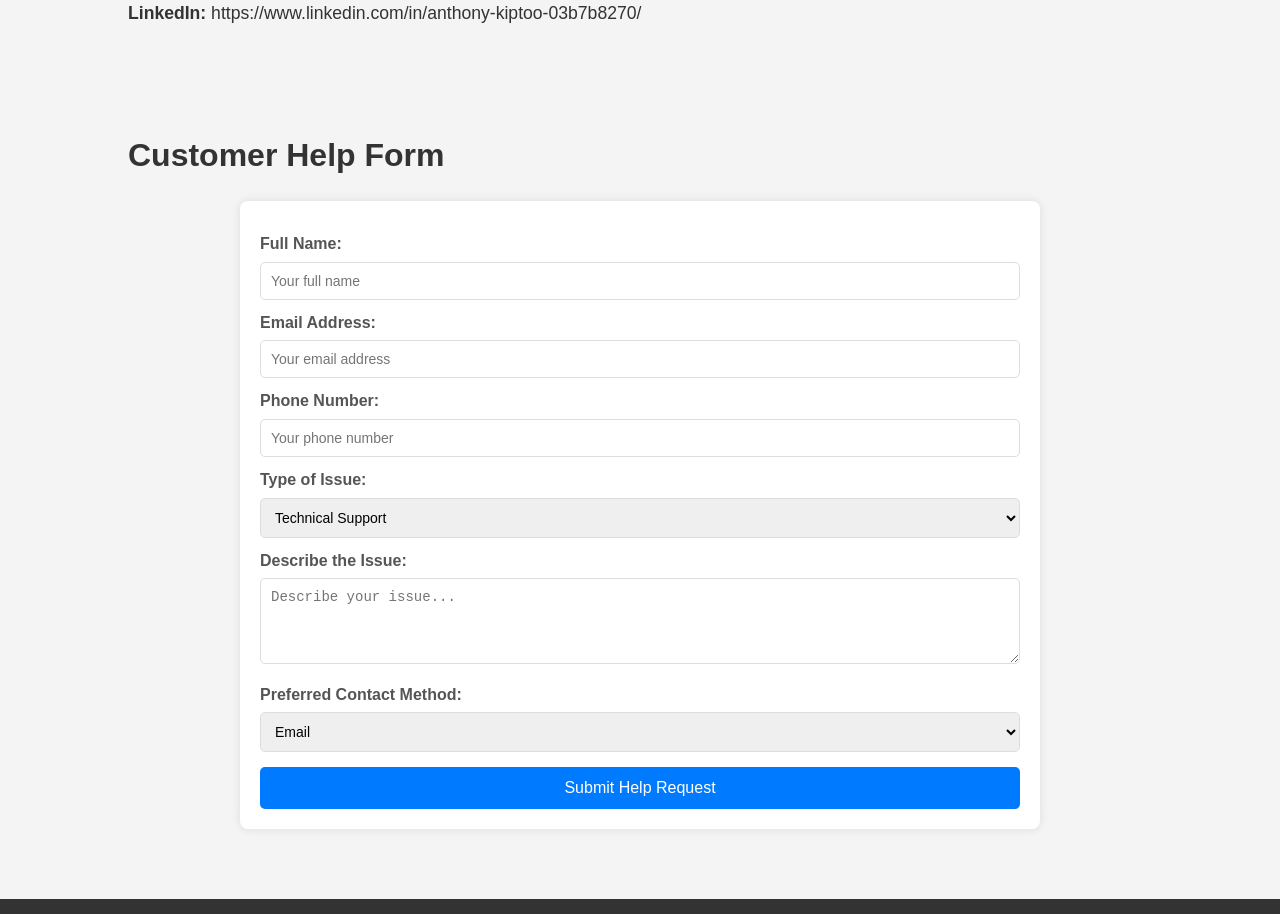
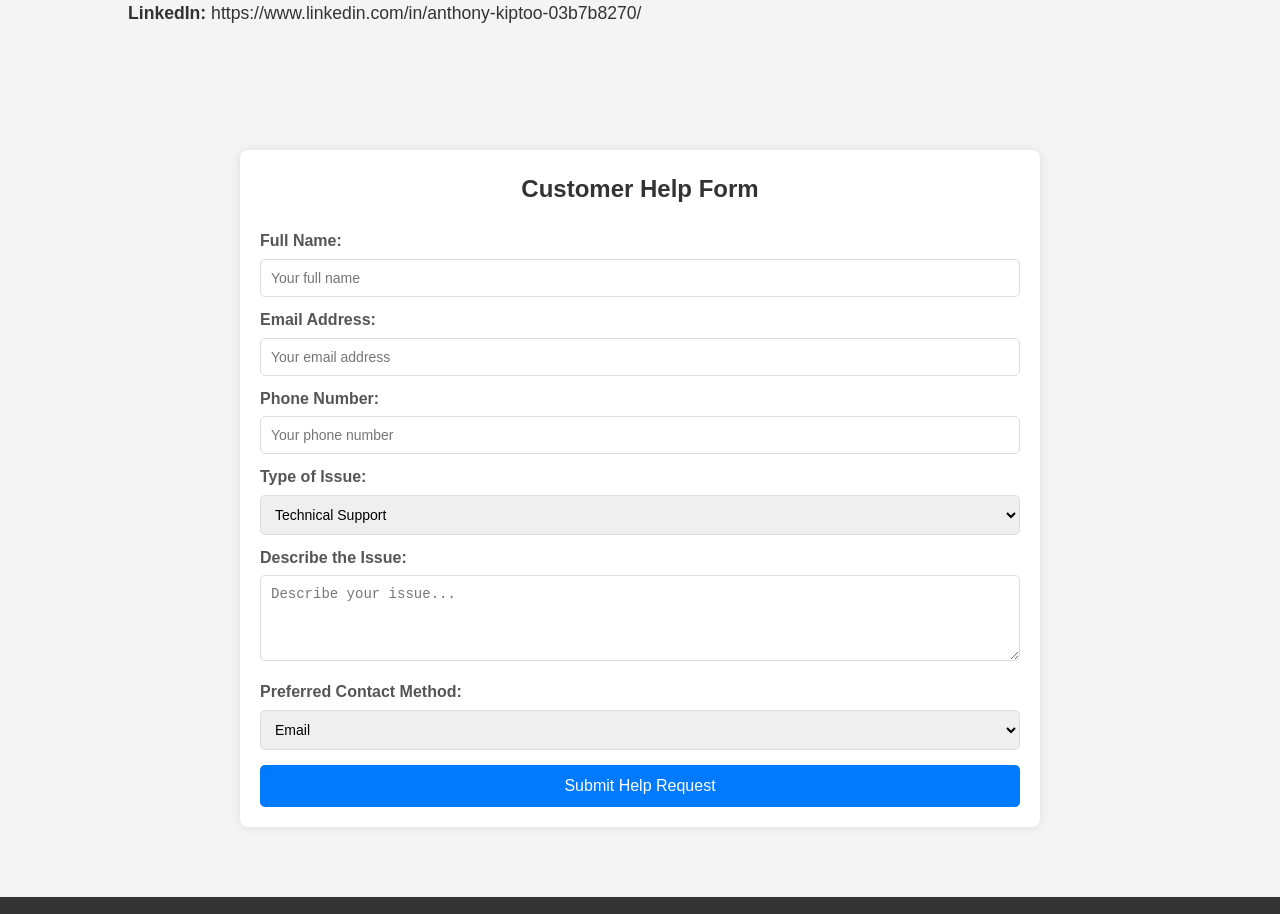
Before and after one commit to antotoni-21/myportfolio, a plain HTML site: page index.html in a window 1280 px wide. Shown: the part 1440-2354 px from the top of the page. Drawn offline with Linux system fonts and the light colour scheme.

Commit message:
Updated header alignment for customer help form

```diff
--- a/index.html
+++ b/index.html
@@ -366,8 +366,8 @@
 
   <!-- Customer Help Form Section -->
 <section id="contact" class="container">
-    <h2>Customer Help Form</h2>
   <div class="form-container">
+    <h2 style="text-align: center; margin-bottom: 20px;">Customer Help Form</h2>
     <form action="https://formspree.io/f/xrbpyryk" method="POST">
       <label for="name">Full Name:</label>
       <input type="text" id="name" name="name" placeholder="Your full name" required>
@@ -400,6 +400,7 @@
   </div>
 </section>
 
+
   <footer class="footer">
     <p>&copy; 2025 Anthony Kiptoo Kipkogei. All Rights Reserved.</p>
     <div class="social-icons">
```
Lines whose indentation alone changed are shown as unchanged.
